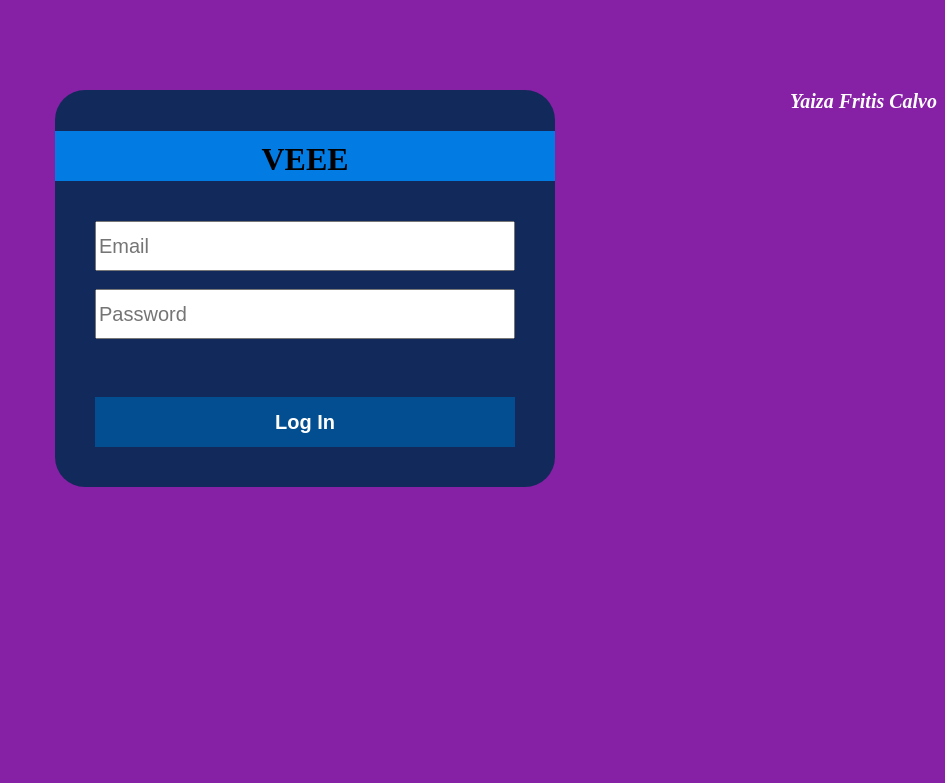
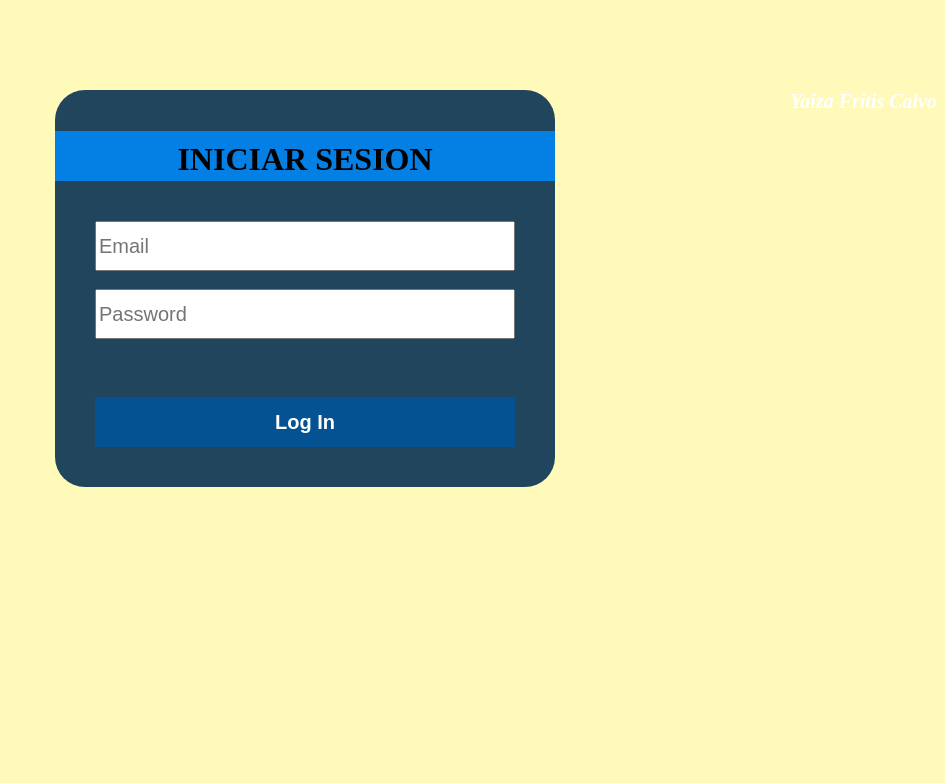
Before and after one commit to YaizaFC/proyectoDados, a PHP site: page / in a window 1280 px wide. Shown: the top 783 px of the page, without its empty margins (335-1280 px from the left). Run offline with PHP 8.4, Linux system fonts and the light colour scheme.

Commit message:
commit cambios fondo

```diff
--- a/css/estilo1.css
+++ b/css/estilo1.css
@@ -1,7 +1,7 @@
 body {
     text-align: center;
     position: relative;
-    background-color: rgba(117, 0, 153, 0.876);
+    background-color: rgba(255, 250, 177, 0.876);
     margin-top: 90px;
 }
 
--- a/index.php
+++ b/index.php
@@ -31,7 +31,7 @@ echo '<head>
 
     <div id="logIn">
     <header>
-        <h1>VEEE</h1>
+        <h1>INICIAR SESION</h1>
     </header>
     <main>
         <input type="email" id="email" name="email" value="" placeholder="Email"><br><br>
```
